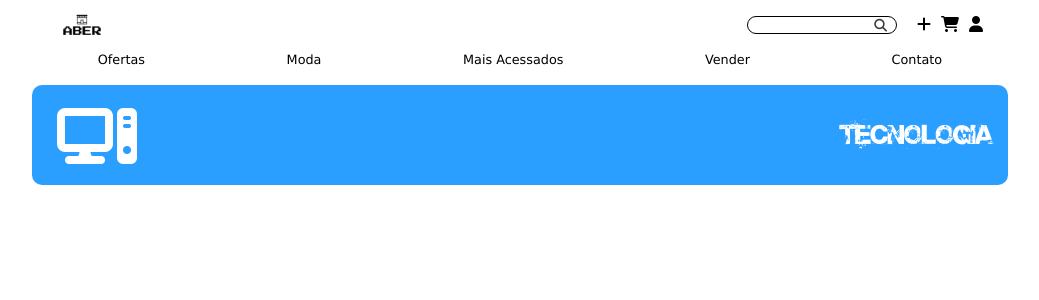
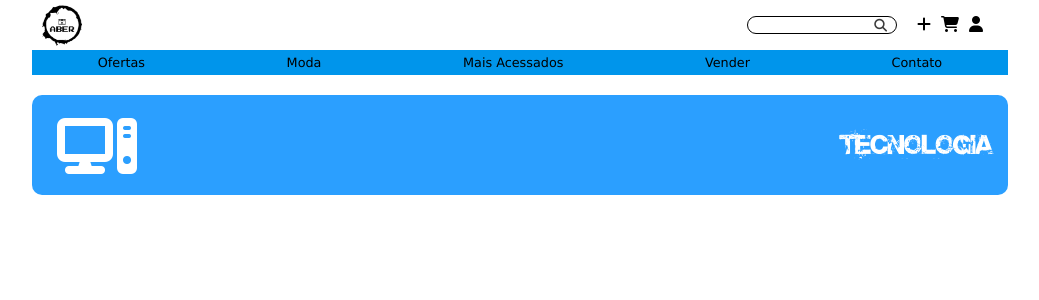
Before and after one commit to Amaral-Ethore/ABER, a PHP site: page / in a window 1280 px wide. Shown: the top 300 px of the page, without its empty margins (120-1159 px from the left). Run offline with PHP 8.4, Linux system fonts and the light colour scheme; some libraries are stand-ins or nearby versions.

Commit message:
header upgrade

```diff
--- a/index.html
+++ b/index.html
@@ -23,7 +23,7 @@
             <div class="h-1">
                 <div class="logo">
                     <a href="index.html">
-                        <img class="logoimg" src="/imagens/aber-logo-zip-file/png/logo-black.png" alt="logo">
+                        <img class="logoimg" src="/imagens/aber-logo-zip-file/png/logo-no-background.png" alt="logo">
                     </a>
                 </div>
                 <div class="menu">
--- a/style/geral.css
+++ b/style/geral.css
@@ -17,7 +17,7 @@ body{
 }
 header{
     display: grid;
-    grid-template-rows: 50px 15px;
+    grid-template-rows: 50px 25px;
 }
 .h-1{
     align-items: center;
@@ -26,7 +26,9 @@ header{
     justify-content: space-between;
 }
 .logo{
-    height: 100px;
+    position: relative;
+    left: 10px;
+    height: 45px;
     width: fit-content;
 }
 .hover{
@@ -74,6 +76,11 @@ a{
     color: rgb(60, 60, 60);
     font-size: 0.8rem;
 }
+.h-2{
+    display: grid;
+    align-items: center;
+    background-color: rgb(0, 149, 235);
+}
 .h-2 ul{
     margin: 0;
     display: flex;
```
Also changed, not shown: imagens/aber-logo-zip-file/png/logo-no-background.png.
